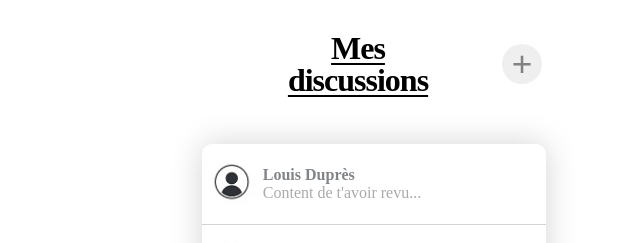
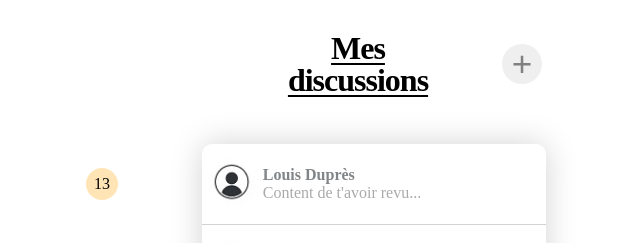
Before and after one commit to JB-Doffemont/React_practice, a React (Create React App) app: page / in a window 1280 px wide. Shown: the top 243 px of the page, without its empty margins (266-906 px from the left). Built offline with nearby package versions, Linux system fonts and the light colour scheme.

Commit message:
commit style div number

```diff
--- a/src/components/Card.tsx
+++ b/src/components/Card.tsx
@@ -25,6 +25,7 @@ const Card = ({contact, index}:Props) => {
                     <p>{contact.message}</p>
                 </div>
             </div>
+
         </div>
     );
 };
--- a/src/components/Contact.tsx
+++ b/src/components/Contact.tsx
@@ -20,6 +20,12 @@ const Contact = () => {
                 </div>
               );
                })}
+                <div className="heart"></div>
+                <div className="number">
+                  <div>
+                    <p>13</p>
+                  </div>
+                </div>
         </div>
     );
 };
--- a/src/style/main.css
+++ b/src/style/main.css
@@ -98,3 +98,16 @@ img {
 .main_cardMessage {
   color: rgb(170, 170, 170);
 }
+
+.number {
+  width: 2rem;
+  height: 2rem;
+  border-radius: 4rem;
+  background-color: rgb(255, 229, 181);
+  display: flex;
+  align-items: center;
+  justify-content: center;
+  position: absolute;
+  top: 10.5rem;
+  left: 22rem;
+}
```
